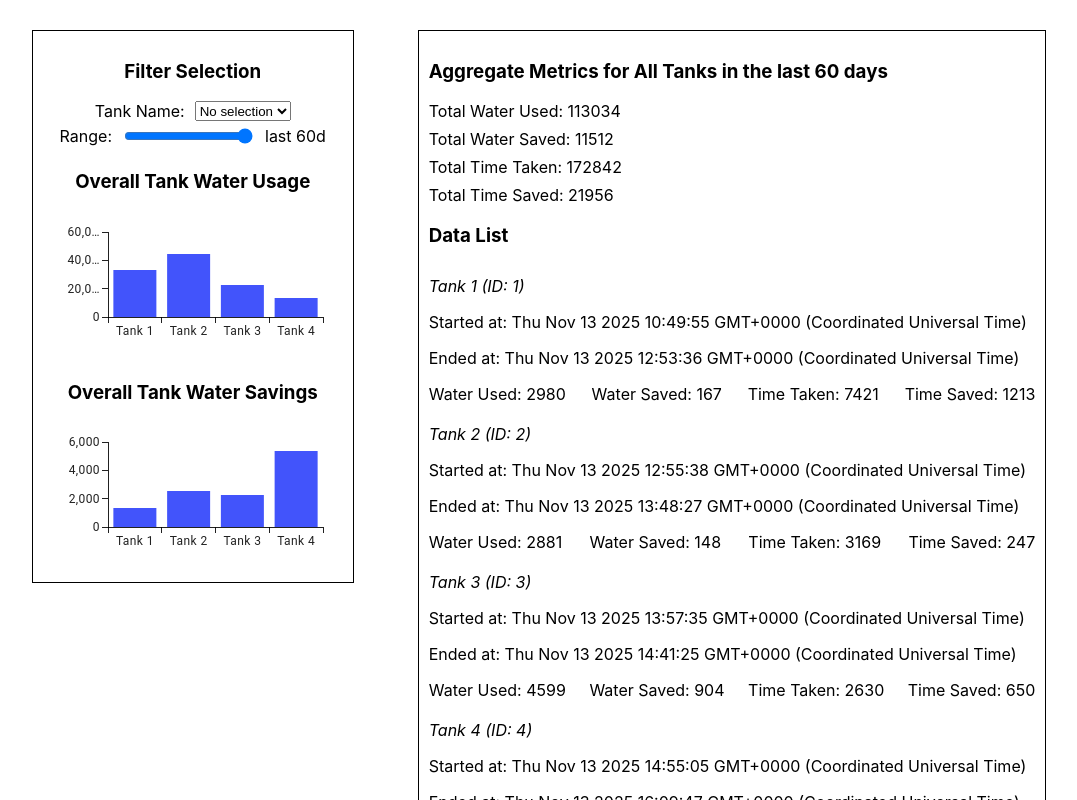
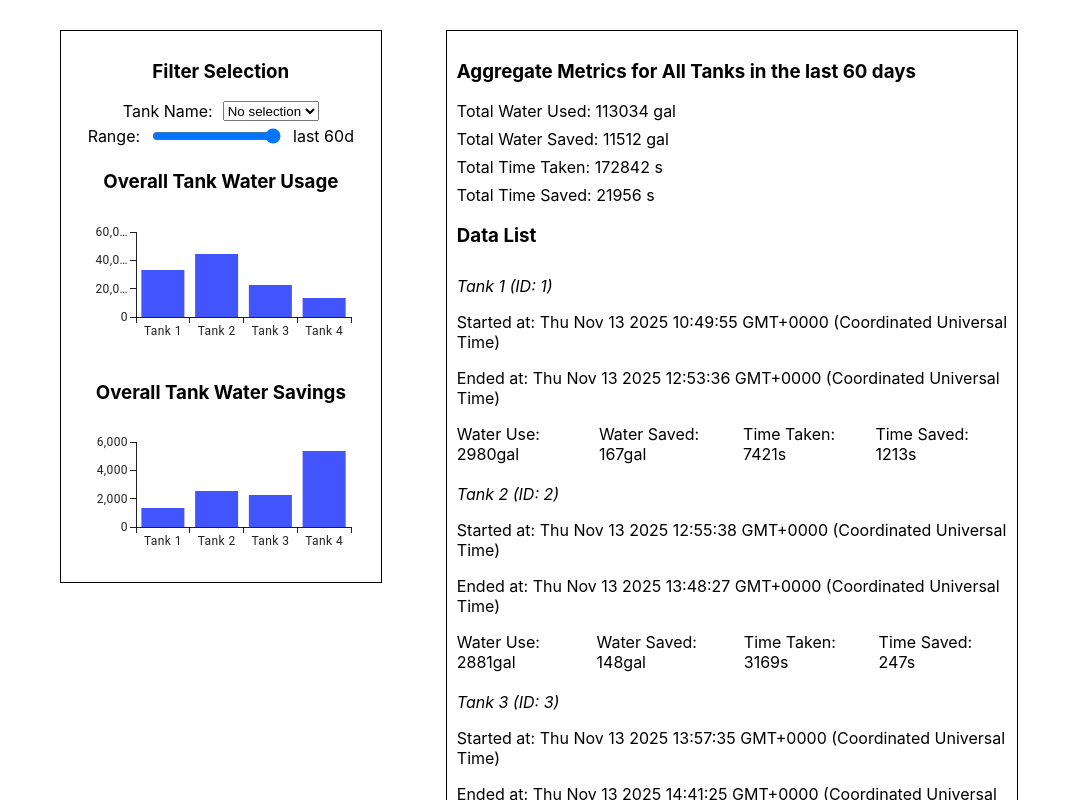
Before and after one commit to christinapan98/laminar_exercise, a React (Create React App) app: page / in a window 1280 px wide. Shown: the top 800 px of the page, without its empty margins (101-1178 px from the left). Built offline with nearby package versions, Linux system fonts and the light colour scheme.

Commit message:
add units

```diff
--- a/src/App.css
+++ b/src/App.css
@@ -20,6 +20,7 @@
   border: 1px solid black;
   padding: 10px;
   text-align: left;
+  width: 43vw;
 }
 
 .App-filter-item {
--- a/src/components/List.tsx
+++ b/src/components/List.tsx
@@ -33,10 +33,10 @@ function List({data, nameFilter, dateFilter}: {data: any[], nameFilter: string,
       <div>
         <h3>Aggregate Metrics for {nameFilter === "" ? "All Tanks " : nameFilter} in the last {dateFilter} days</h3>
         <div className="List-aggregates">
-          <span>Total Water Used: {totalWaterUsage}</span>
-          <span>Total Water Saved: {totalWaterSavings}</span>
-          <span>Total Time Taken: {totalTimeUsage}</span>
-          <span>Total Time Saved: {totalTimeSavings}</span>
+          <span>Total Water Used: {totalWaterUsage} gal</span>
+          <span>Total Water Saved: {totalWaterSavings} gal</span>
+          <span>Total Time Taken: {totalTimeUsage} s</span>
+          <span>Total Time Saved: {totalTimeSavings} s</span>
         </div>
       </div>
 
@@ -51,10 +51,10 @@ function List({data, nameFilter, dateFilter}: {data: any[], nameFilter: string,
               <p>Started at: {String(startTime)}</p>
               <p>Ended at: {String(endTime)}</p>
               <div className="List-metrics">
-                  <span>Water Used: {item.metrics.Water}</span>
-                  <span>Water Saved: {item.savings.Water}</span>
-                  <span>Time Taken: {item.metrics.time}</span>
-                  <span>Time Saved: {item.savings.time}</span>
+                  <span>Water Use: {item.metrics.Water}gal</span>
+                  <span>Water Saved: {item.savings.Water}gal</span>
+                  <span>Time Taken: {item.metrics.time}s</span>
+                  <span>Time Saved: {item.savings.time}s</span>
               </div>
             </div>
           )
```
